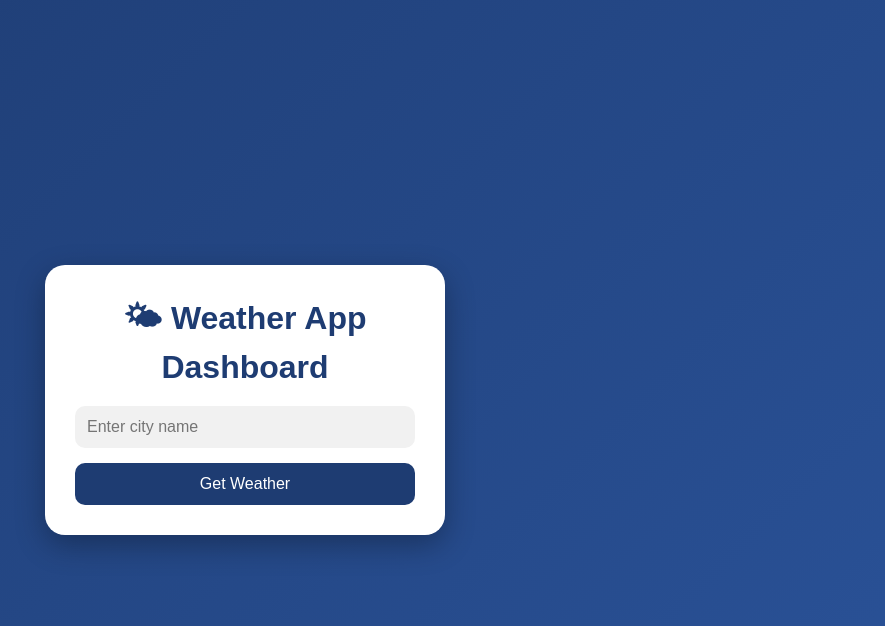
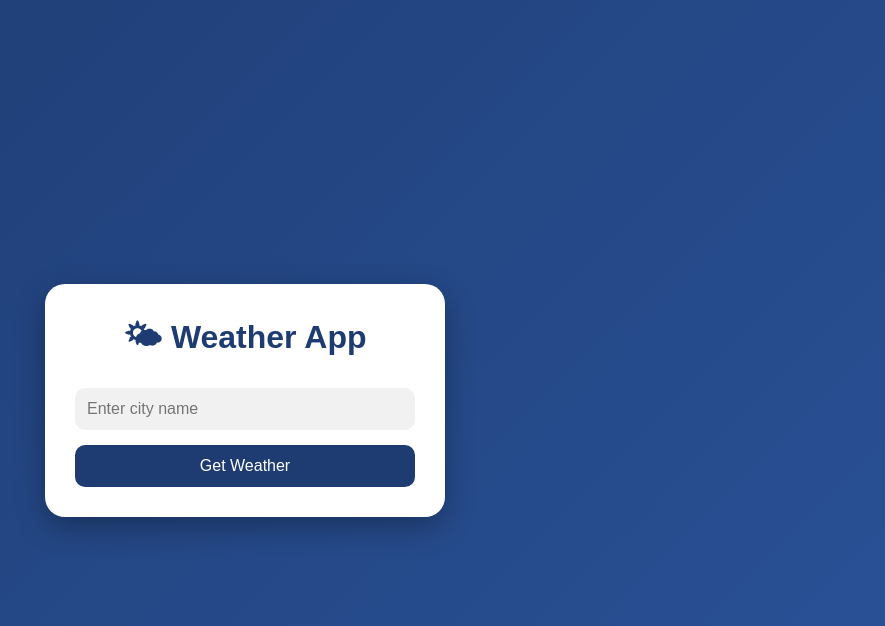
Before and after one commit to chandru4444/weather-docker, a Flask app: page / in a window 1280 px wide. Shown: the top 626 px of the page, without its empty margins (395-1280 px from the left). Run offline with Flask 3, Linux system fonts and the light colour scheme.

Commit message:
ci/cd checking

```diff
--- a/templates/index.html
+++ b/templates/index.html
@@ -84,7 +84,7 @@
 
     <div class="container">
 
-        <h1>🌤 Weather App Dashboard</h1>
+        <h1>🌤 Weather App </h1>
 
         <form action="/weather">
             <input type="text" name="city" placeholder="Enter city name" required>
```
